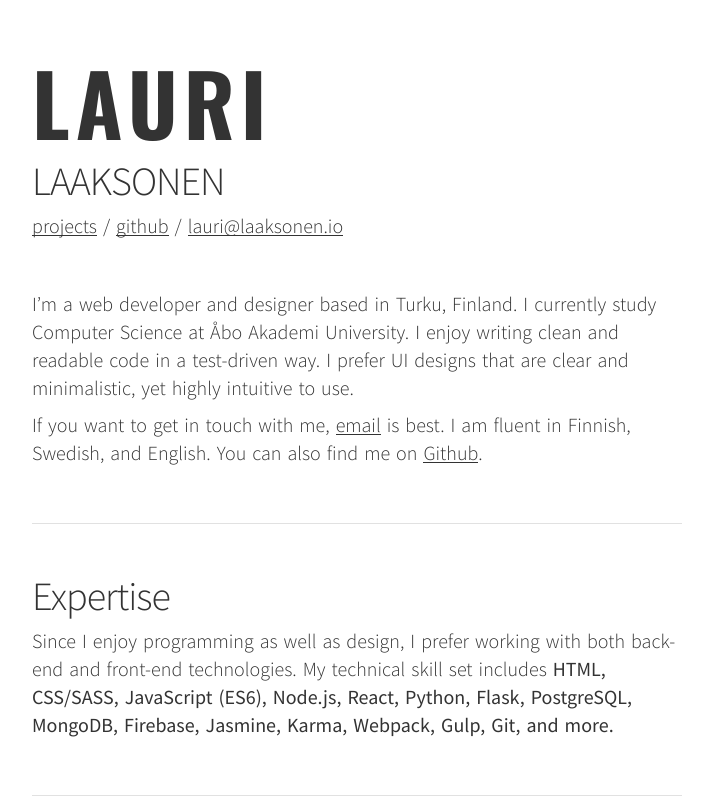
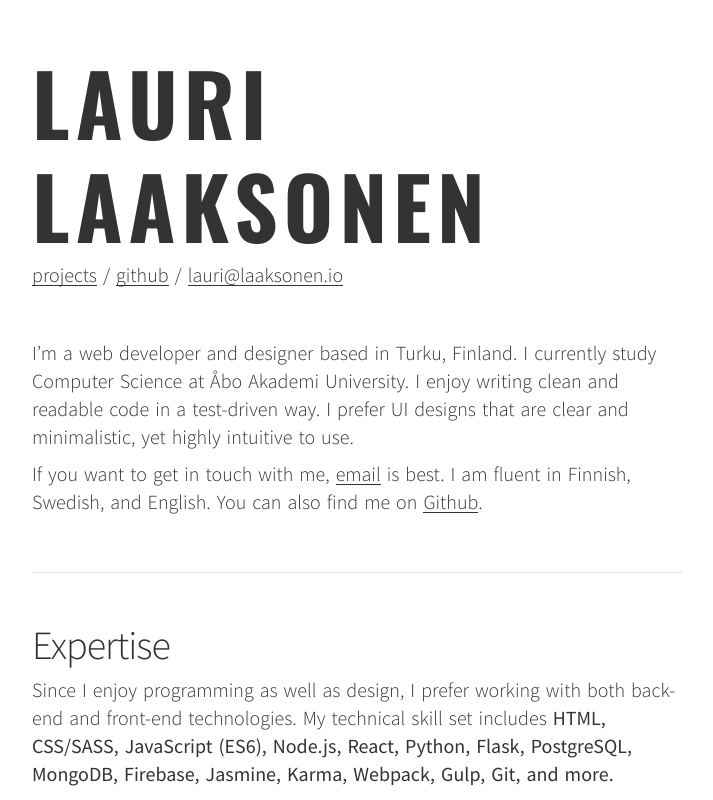
Before and after one commit to laaksonen/laaksonen.github.io, a website: page index.html in a window 1280 px wide. Shown: the top 800 px of the page, without its empty margins (283-996 px from the left). Drawn offline with nearby package versions, Linux system fonts and the light colour scheme.

Commit message:
Fix bug that causes lastname to be small

```diff
--- a/index.html
+++ b/index.html
@@ -10,7 +10,7 @@
     <div class="container">
 
       <h1 class="lauri">LAURI</h1>
-      <h1>LAAKSONEN</h1>
+      <h1 class="laaksonen">LAAKSONEN</h1>
       <p><a href="#portfolio">projects</a> /
          <a href="https://github.com/laaksonen">github</a> /
          <a href="mailto:lauri@laaksonen.io">lauri@laaksonen.io</a></p>
```
